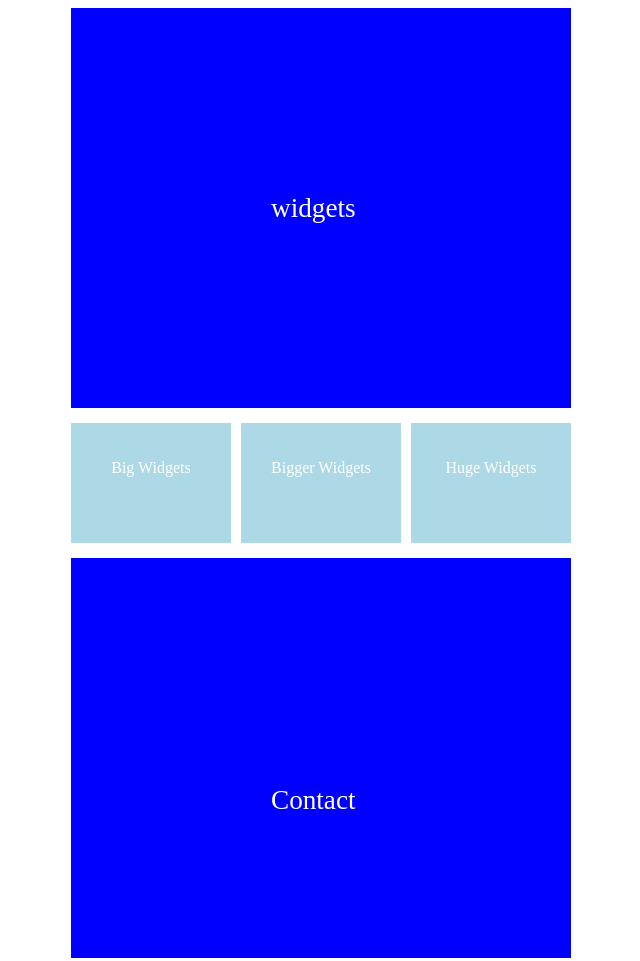
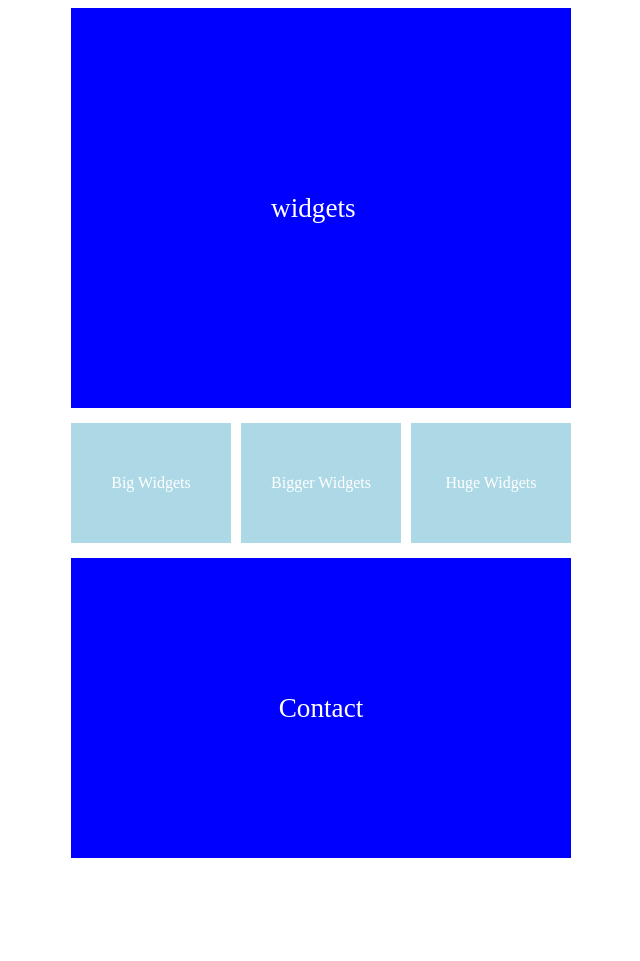
Before and after one commit to SofiyaYehorova/hw2, a plain HTML site: page sofiya/june2022-html/homework2-html/blue_blocks/index.html in a window 1280 px wide. Shown: the whole page, without its empty margins (319-959 px from the left). After the commit the page ends 866 px from the top, so only its background shows below. Drawn offline with Linux system fonts and the light colour scheme.

Commit message:
homework2_blue_blocks

```diff
--- a/sofiya/june2022-html/homework2-html/blue_blocks/main.css
+++ b/sofiya/june2022-html/homework2-html/blue_blocks/main.css
@@ -1,8 +1,3 @@
-.body {
-    /*display: flex;*/
-    /*align-items: center;*/
-    /*margin: 0 auto;*/
-}
 
 .first {
     width: 500px;
@@ -37,15 +32,18 @@
     background: lightblue;
     color: white;
     box-sizing: border-box;
-    padding: 20px;
+    display: flex;
+    justify-content: center;
+    align-items: center;
 }
  .box2 {
      width: 160px;
      height: 120px;
      background: lightblue;
      box-sizing: border-box;
-     /*text-align: center;*/
-     padding: 20px;
+     display: flex;
+     justify-content: center;
+     align-items: center;
  }
 
  .box3 {
@@ -54,7 +52,10 @@
      background: lightblue;
      box-sizing: border-box;
      /*text-align: center;*/
-     padding: 20px;
+     /*padding: 20px;*/
+     display: flex;
+     justify-content: center;
+     align-items: center;
  }
 
  .third {
@@ -63,11 +64,10 @@
      background: blue;
      color: white;
      margin: 0 auto;
-     padding: 200px;
      font-size: 1.7em;
      box-sizing: border-box;
-     /*text-align: center;*/
-     /*display: flex;*/
-     /*align-items: center;*/
+     display: flex;
+     justify-content: center;
+     align-items: center;
 
  }
```
